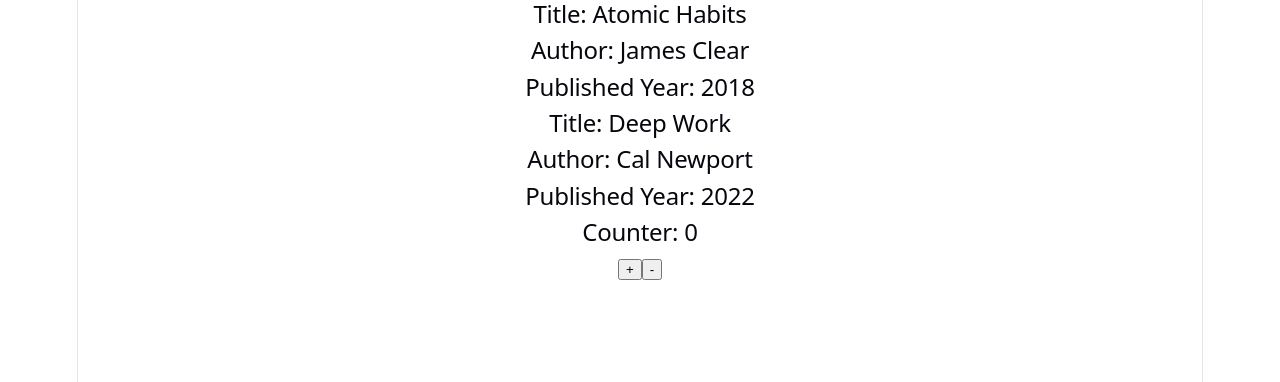
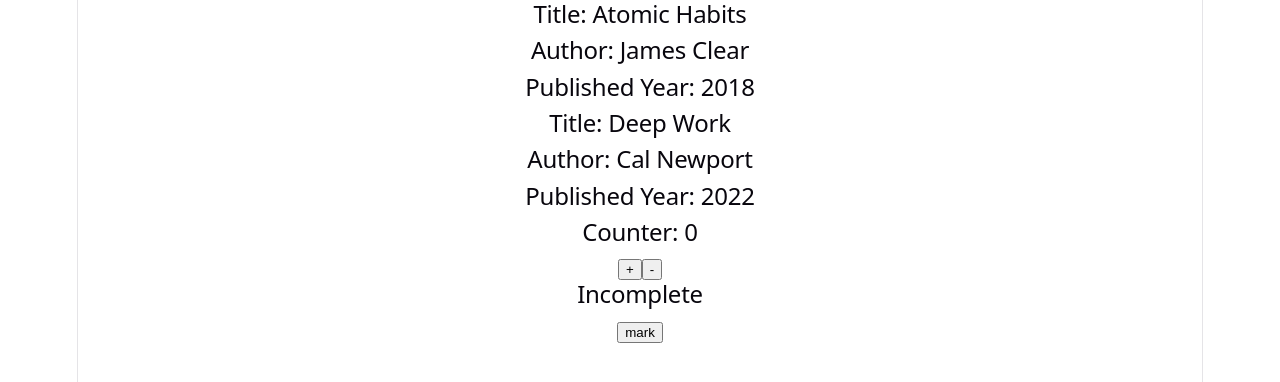
Before and after one commit to sahiladhikari39/BookWorm-Project, a React (Vite) app in the folder Bookworm_frontend/: page / in a window 1280 px wide. Shown: the top 382 px of the page. Built offline with nearby package versions, Linux system fonts and the light colour scheme.

Commit message:
learned about usestate and useeffect

```diff
--- a/Bookworm_frontend/src/App.jsx
+++ b/Bookworm_frontend/src/App.jsx
@@ -6,6 +6,7 @@ import './App.css'
 
 import BookCard from './components/BookCard'
 import Counter from './components/Counter'
+import Status from './components/Status'
 
 function App() {
 
@@ -14,6 +15,7 @@ function App() {
       <BookCard title="Atomic Habits" author="James Clear" published_year={2018} />
       <BookCard title="Deep Work" author="Cal Newport" published_year={2022} />
       <Counter />
+      <Status />
     </div>
 
   );
--- a/Bookworm_frontend/src/components/Counter.jsx
+++ b/Bookworm_frontend/src/components/Counter.jsx
@@ -1,7 +1,12 @@
 import { useState } from "react";
+import { useEffect } from "react";
 
 function Counter(){
     const [count, setCount] = useState(0)
+
+    useEffect(()=>{
+        console.log("Current Count: ", count)
+    }, [count])
     return (
         <div>
             <h2>Counter: {count}</h2>
@@ -9,5 +14,6 @@ function Counter(){
             <button onClick={()=>{setCount(count-1)}}>-</button>
         </div>
     )
+
 }
 export default Counter;
--- /dev/null
+++ b/Bookworm_frontend/src/components/Status.jsx
@@ -0,0 +1,13 @@
+import { useState } from "react";
+
+function Status(){
+    const [status, setStatus] = useState("Incomplete")
+
+    return (
+        <div>
+            <h2>{ status }</h2>
+            <button onClick={()=>{setStatus("Completed")}}>mark</button>
+        </div>
+    );
+}
+export default Status;
```
Also changed, not shown: 1 other file (tests, documents, lock files or other folders).
